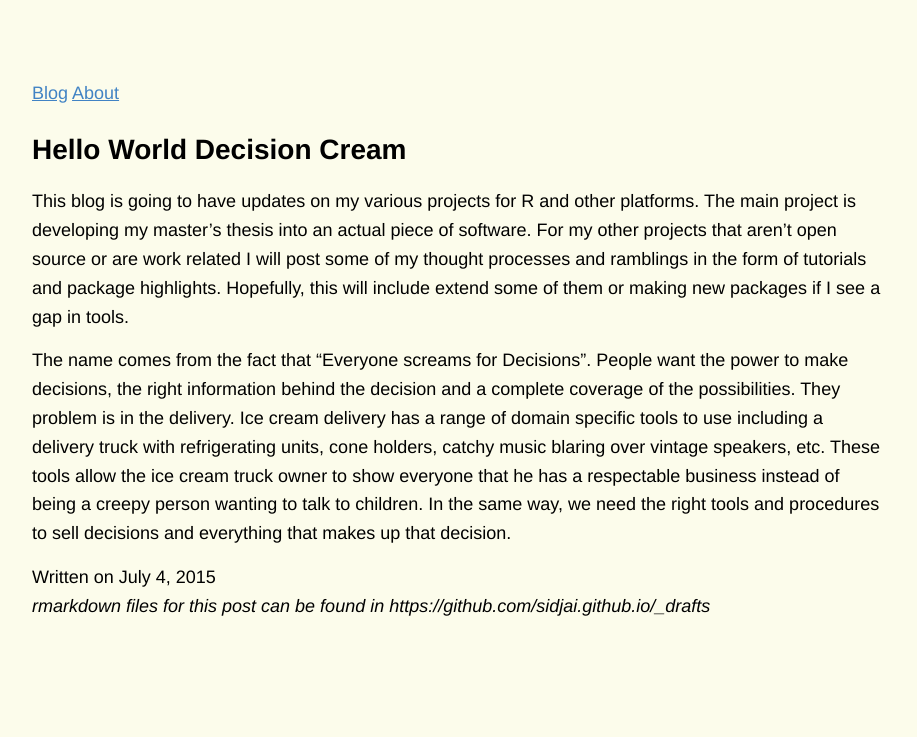
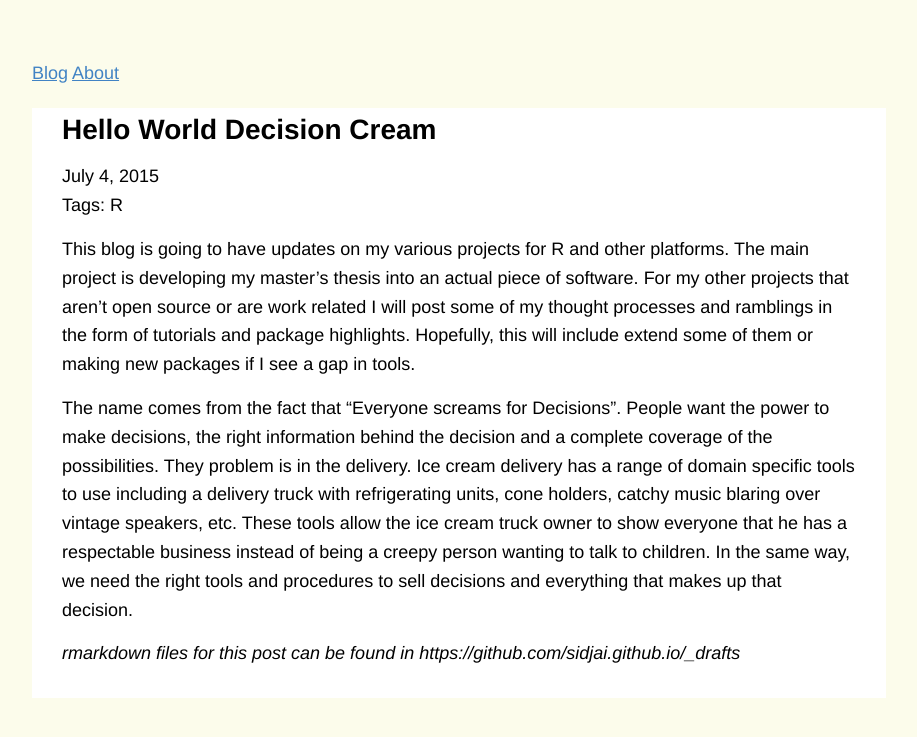
Before and after one commit to sidjai/sidjai.github.io, a Jekyll site: the page built from _posts/2015-07-04-Hello-World-Decision-Cream.md, in a window 1280 px wide. Shown: the top 737 px of the page, without its empty margins (181-1098 px from the left). Built offline with Jekyll 4.4.1, drawn with Linux system fonts in a browser that asks for light colours.

Commit message:
styles + rearrange
- All cream looked kinda weird
--made it white with cream code and background

```diff
--- a/_layouts/default.html
+++ b/_layouts/default.html
@@ -1,7 +1,7 @@
 <!DOCTYPE html>
 <html>
   <head>
-    <title>{% if page.title %}{{ page.title }} – {% endif %}{{ site.name }} – {{ site.description }}</title>
+    <title>{{ page.title }}</title>
 
     {% include meta.html %}
 
@@ -28,7 +28,7 @@
 
           <nav>
             <a href="{{ site.baseurl }}/">Blog</a>
-            <a href="{{ site.baseurl }}/about">About</a>
+            <a href="{{ site.baseurl }}/about.html">About</a>
           </nav>
         </header>
       </div>
--- a/_layouts/post.html
+++ b/_layouts/post.html
@@ -5,19 +5,26 @@ layout: default
 <article class="post">
   <h1>{{ page.title }}</h1>
 
+  <div class="date">
+    {{ page.date | date: "%B %e, %Y" }}
+  </div>
+
+  <div class="tags">
+    Tags: {{ page.tags }}
+  </div>
+
   <div class="entry">
     {{ content }}
   </div>
 
-  <div class="date">
-    Written on {{ page.date | date: "%B %e, %Y" }}
-  </div>
+
 
   <div class="wrapper-footer">
     <div class="container">
       <footer class="footer">
         <i> rmarkdown files for this post can be found in
           https://github.com/sidjai.github.io/_drafts </i>
+        <br>
       </footer>
     </div>
   </div>
--- a/css/style.css
+++ b/css/style.css
@@ -4,8 +4,17 @@ body {
    line-height: 1.6;
    padding-top: 10px;
    padding-bottom: 10px;
-   background-color: #fcfceb;
-   padding: 30px; }
+   background-color: #fcfceb;}
+
+header {background-color: #fcfceb;}
+
+#main {
+  border: 30px solid white;
+  border-top: 10px;
+
+  background-color: white;
+}
+
 
 body > *:first-child {
    margin-top: 0 !important; }
@@ -251,7 +260,7 @@ pre code {
    background: transparent; }
 
 .highlight pre {
-   background-color: #f8f8f8;
+   background-color: white;
    border: 1px solid #cccccc;
    font-size: 13px;
    line-height: 19px;
@@ -260,7 +269,7 @@ pre code {
    border-radius: 3px; }
 
 pre {
-   background-color: #f8f8f8;
+   background-color: #fcfceb;
    border: 1px solid #cccccc;
    font-size: 13px;
    line-height: 19px;
```
